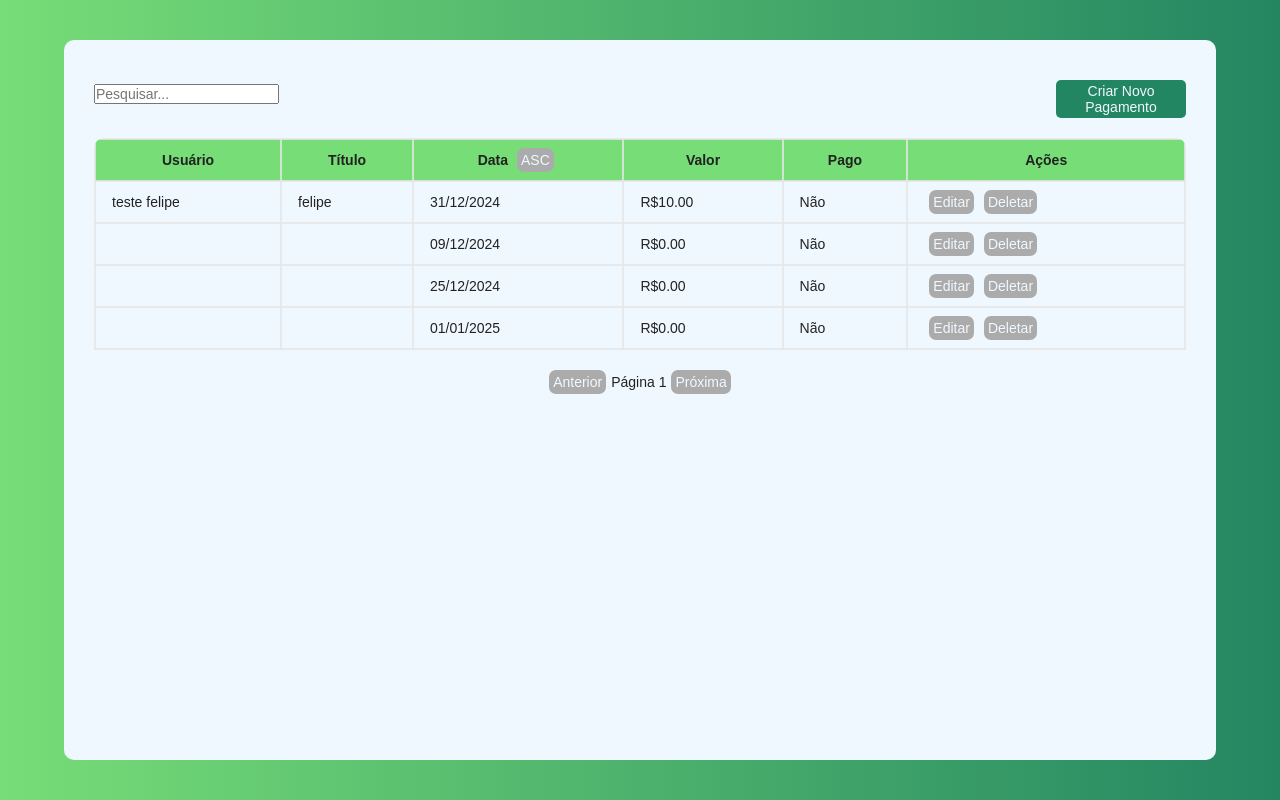
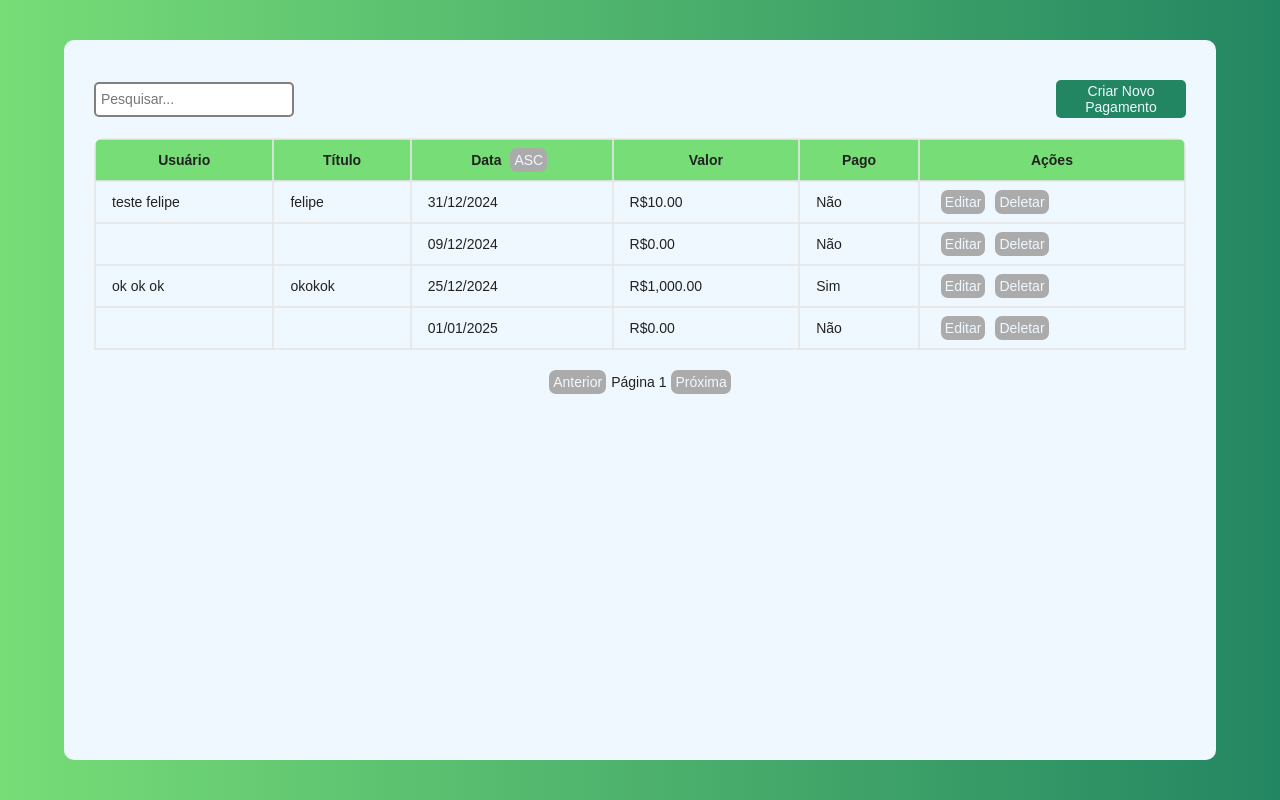
Before and after one commit to saraivafelipe27/challenge-payment, an Angular app: page /dashboard in a window 1280 px wide. Built offline with nearby package versions, Linux system fonts and the light colour scheme; data requests are answered from the project's data file.

Commit message:
Estiliza input

```diff
--- a/db.json
+++ b/db.json
@@ -23,12 +23,12 @@
     {
       "id": "856c",
       "name": "",
-      "username": "",
-      "title": "",
-      "value": 0,
+      "username": "ok ok ok ",
+      "title": "okokok",
+      "value": 1000,
       "date": "2024-12-25",
       "image": "https://robohash.org/0.398144041005285?size=150x150&set=set1",
-      "isPayed": false
+      "isPayed": true
     },
     {
       "id": "c660",
--- a/src/app/funcionalidades/dashboard/dashboard.component.scss
+++ b/src/app/funcionalidades/dashboard/dashboard.component.scss
@@ -32,6 +32,14 @@
             opacity: 0.8;
         }
     }
+    input {
+        margin-top: 10px;
+        width: 200px;
+        padding: 5px;
+        min-height: 35px;
+        border-radius: 5px;
+        border: 2px solid #808080;
+    }
 }
 
 .table-pagamentos{
```
